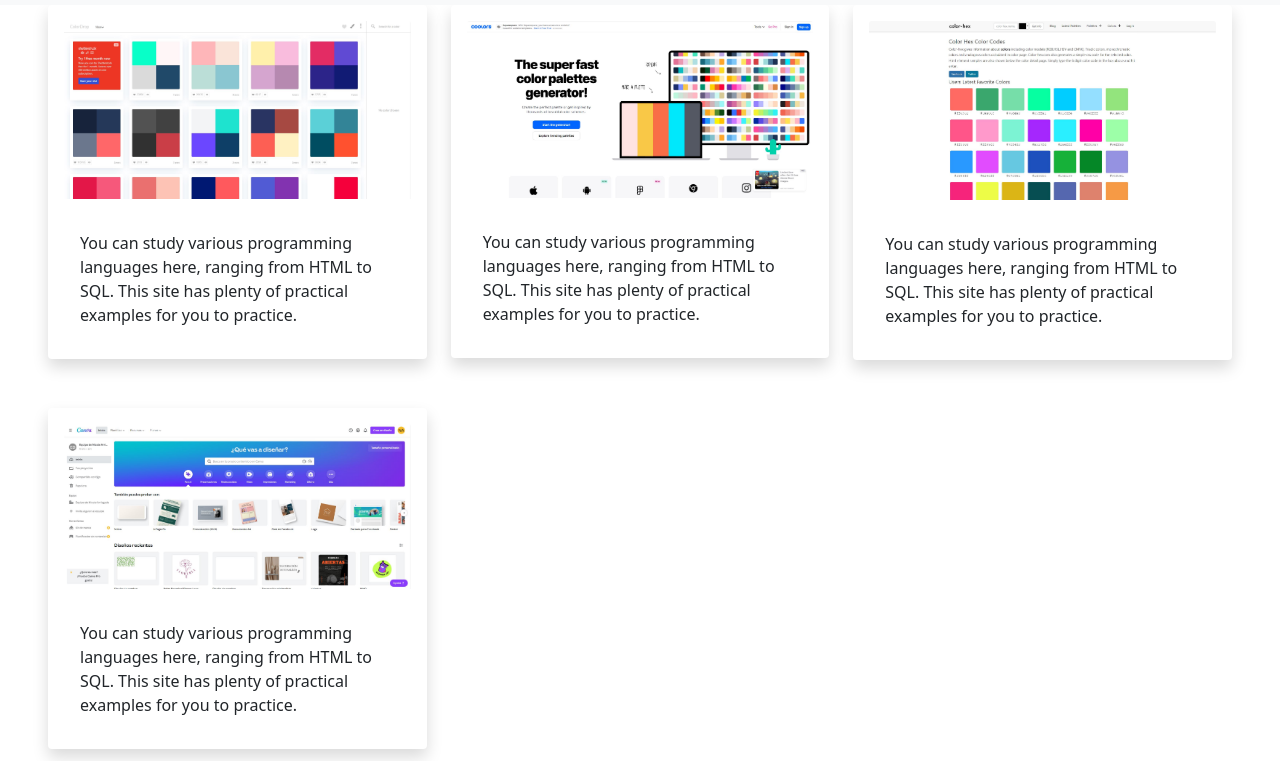
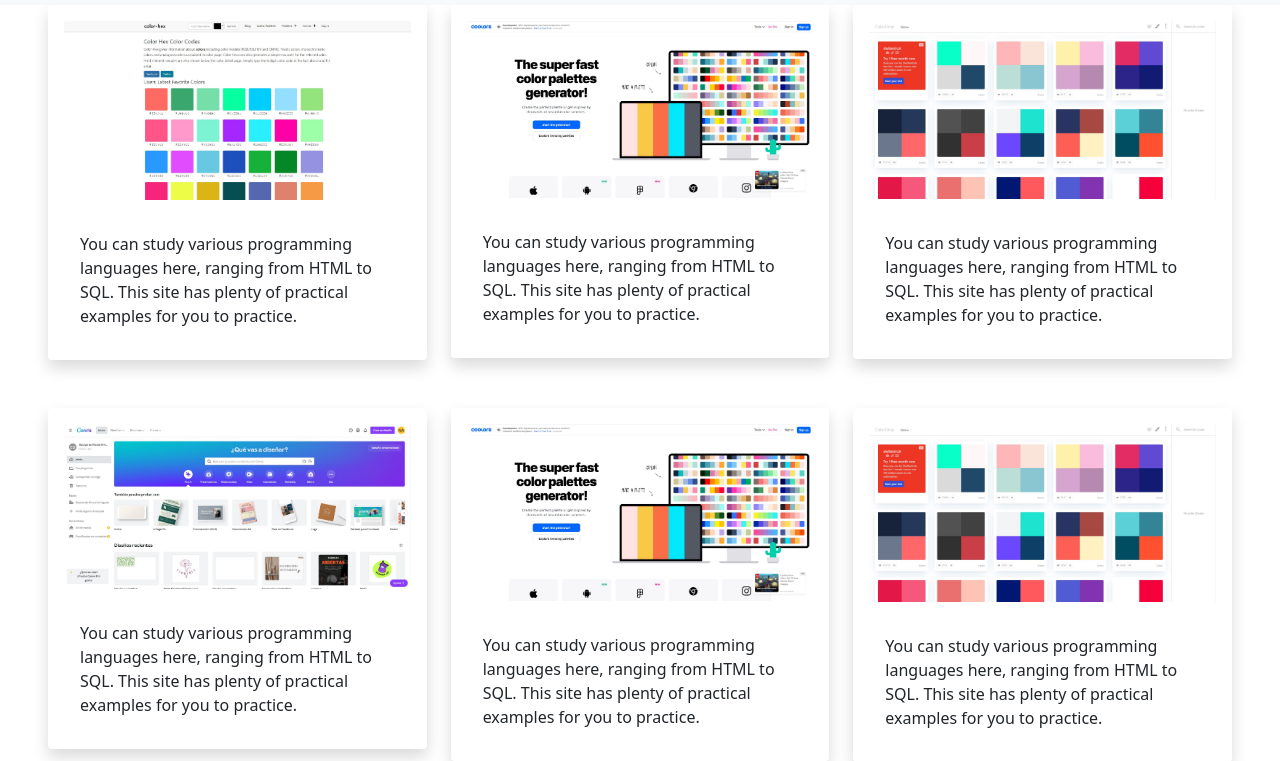
Before and after one commit to NicoleArriagada/Bridge-Project-2022, a plain HTML site: page design.html in a window 1280 px wide. Shown: the part 51-812 px from the top of the page. Drawn offline with nearby package versions, Linux system fonts and the light colour scheme.

Commit message:
tarjetas automatizadas con js

```diff
--- a/design.html
+++ b/design.html
@@ -17,7 +17,7 @@
   <!--end of Navigation bar-->
   <main>
     <div class="container__cards container-fluid px-5">
-      <div class="row">
+      <div class="row" id="mainrow">
   <!--ResourceCard-->
         <div class="col-sm-12 cold-md-6 col-xl-4">
           <div class="myRscCard shadow p-3 mb-5 bg-body rounded">
--- a/dist/javascript/script.js
+++ b/dist/javascript/script.js
@@ -7,7 +7,46 @@ $(function(){
   $("#footer-placeholder").load("footer.html")
 })
 
-console.log("test");
+var dataBase = [
+  {'img':'./dist/image/design_banners/color-hex_banner.JPG','link':'https://www.color-hex.com','title':'Color-Hex','texto':'You can study various programming languages here, ranging from HTML to SQL. This site has plenty of practical examples for you to practice.'}
+, {'img':'./dist/image/design_banners/coolors_banner.JPG','link':'https://www.coolors.co','title':'Coolors','texto':'You can study various programming languages here, ranging from HTML to SQL. This site has plenty of practical examples for you to practice.'}
+, {'img':'./dist/image/design_banners/colordrop_banner.JPG','link':'https://colordrop.io','title':'Color Drop','texto':'You can study various programming languages here, ranging from HTML to SQL. This site has plenty of practical examples for you to practice.'}
+, {'img':'./dist/image/design_banners/canva_banner.JPG','link':'https://www.canva.com','title':'Canva','texto':'You can study various programming languages here, ranging from HTML to SQL. This site has plenty of practical examples for you to practice.'}
+, {'img':'./dist/image/design_banners/coolors_banner.JPG','link':'https://www.coolors.co','title':'Coolors','texto':'You can study various programming languages here, ranging from HTML to SQL. This site has plenty of practical examples for you to practice.'}
+, {'img':'./dist/image/design_banners/colordrop_banner.JPG','link':'https://colordrop.io','title':'Color Drop','texto':'You can study various programming languages here, ranging from HTML to SQL. This site has plenty of practical examples for you to practice.'}
+, {'img':'imagen1', 'link':'pongo link','title':'titulo', 'text':'blabla'}
+]
+class MainFill {
+  constructor () {
+      const main = document.getElementById('mainrow');
+      let divContent = '';
+      dataBase.forEach(element => {
+        divContent += `<div class="col-sm-12 cold-md-6 col-xl-4">
+      <div class="myRscCard shadow p-3 mb-5 bg-body rounded">
+        <div class="image">
+         <img src="${element.img}" class="image__img card-img-top" alt="color-hex_banner">
+         <a href="${element.link}" target="_blank">
+          <div class="image__overlay image__overlay--blur">
+            <div class="image__title">${element.title}</div>
+          </div>
+        </a>
+        </div>
+        <div class="card-body">
+          <p class="card-text">${element.texto}</p>
+        </div>
+      </div>
+    </div>`;
+
+      });
+  for (let index = 0; index < 3; index++) {
+
+  }
+
+  main.innerHTML = divContent;
+  }
+}
+var mainObj = new MainFill();
+
 
 /*let namePerson;
 console.log(namePerson);
--- a/scss/abstracts/_variables.scss
+++ b/scss/abstracts/_variables.scss
@@ -3,6 +3,7 @@ $title-color:rgb(58,51,53);
 $subtitle-color:rgb(124,122,122);
 $paragraph-color:rgb(73,73,73);
 $accent-color:rgb(255,93,115);
+$accent2-color:rgb(250,55,81);
 
 $background-color:rgb(255,255,255);
 
--- a/scss/components/_resourceCard.scss
+++ b/scss/components/_resourceCard.scss
@@ -13,8 +13,8 @@
     left: 0;
     width: 100%;
     height: 100%;
-    background: rgba(0,0,0,.6);
-    color:rgba($accent-color,.9);
+    background:rgba(255, 93, 115, 0.742);
+    color:rgb(255, 255, 255);
     @include flexCenter(column);
     opacity: 0;
     transition: opacity 0.25s;
```
Also changed, not shown: dist/css/main.css, dist/image/design_banners/colordrop_banner.JPG (renamed from dist/image/design_banners/colodrop_banner.JPG), 1 other file.
